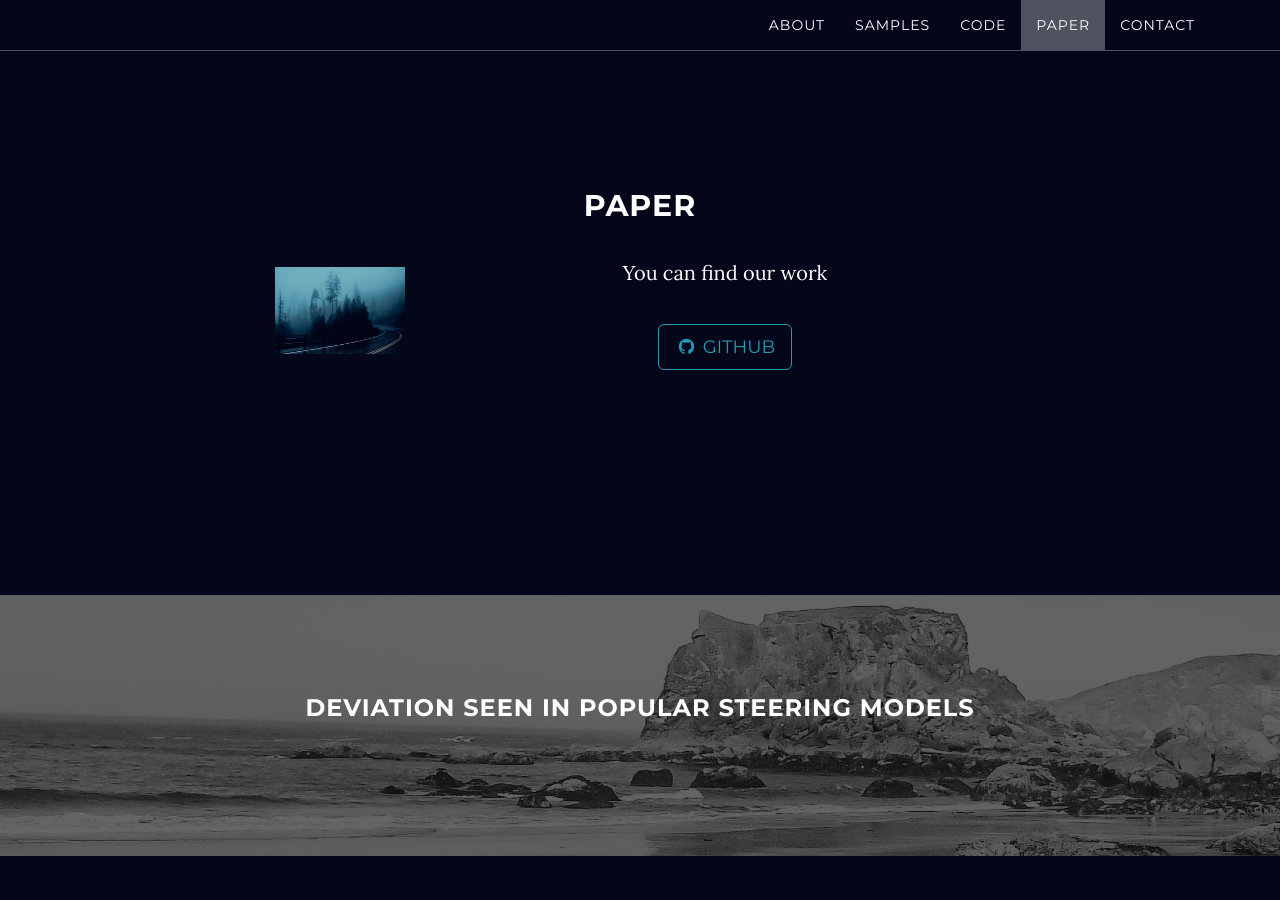
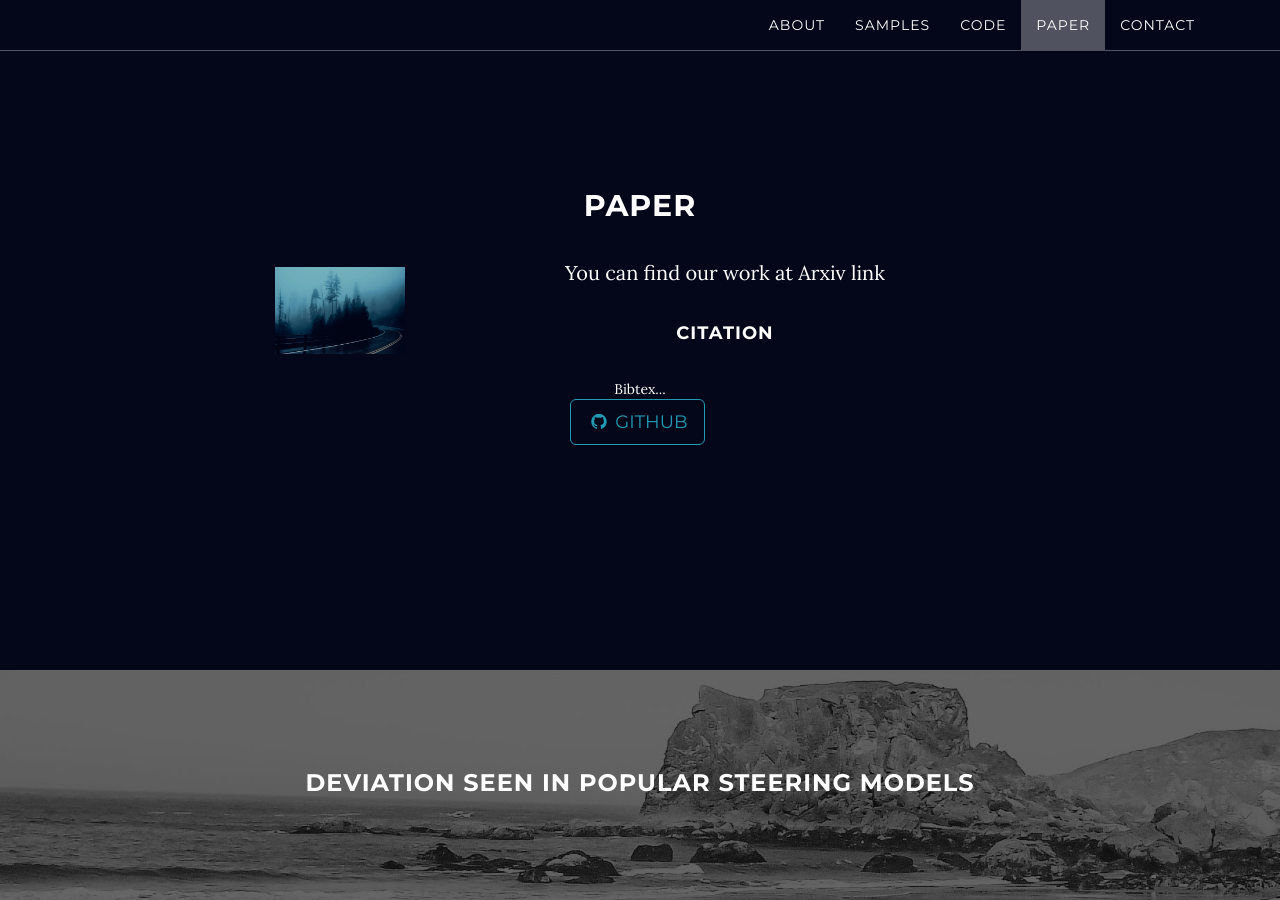
Before and after one commit to code-Assasin/website_little_fog, a Jekyll site: the page built from index.html, in a window 1280 px wide and 900 px high, scrolled down 1630 px. Built offline with Jekyll 4.4.1, drawn with Linux system fonts in a browser that asks for light colours.

Commit message:
citation and link text

```diff
--- a/_includes/paper.html
+++ b/_includes/paper.html
@@ -4,7 +4,10 @@
             <div class="col-lg-8 col-lg-offset-2">
                 <h2>Paper</h2>
                 <a href="https://arxiv.org/pdf/1703.10593.pdf"><img style="float: left; padding: 10px; PADDING-RIGHT: 30px;" alt="paper thumbnail" src="img/intro-bg.jpg" width="170"></a>
-                <p> You can find our work                 </p>
+                <p> You can find our work at Arxiv link  </p>
+                <h4> Citation </h4>
+                Bibtex...
+                <!-- Add bibtex here -->
                 <ul class="list-inline banner-social-buttons">
                     {% for network in site.social %}
                     <li>
```
